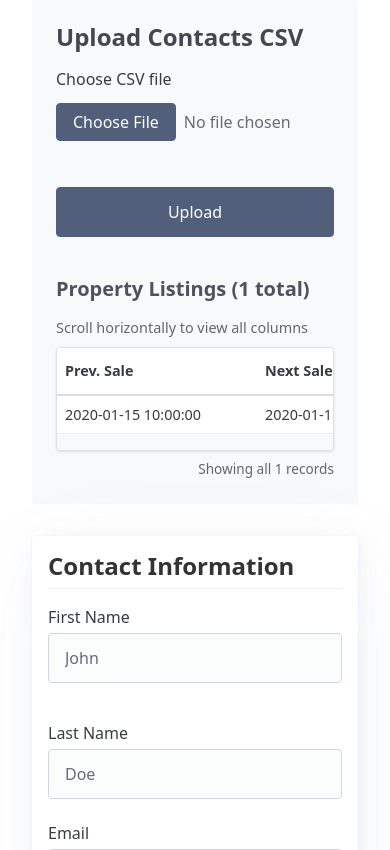
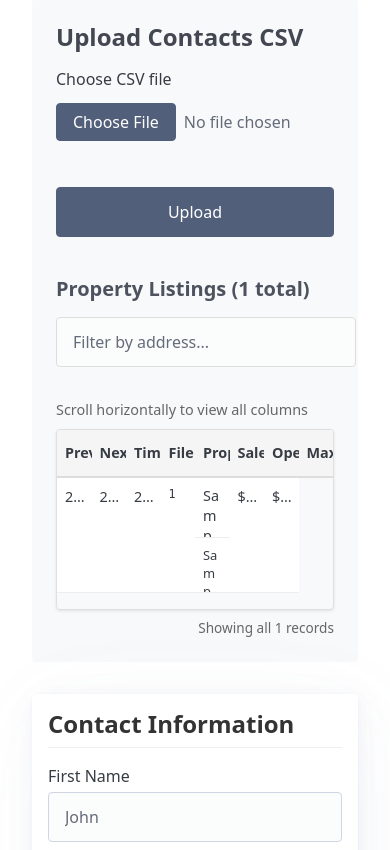
Before and after one commit to enrique-glitch/RealEstateAPISkipTrace, a Flask app: template templates/index.html in a window 390 px wide. Shown: the part 144-994 px from the top of the page. Run offline with Flask 3, Linux system fonts and the light colour scheme; the template is opened without the code that fills it: most values are stand-ins (such as "Sample title", 1, 10 or a date in 2020); some libraries are stand-ins or nearby versions.

Commit message:
feat: add resizable columns and address filtering with predictive text
- Implemented column resizing with visual handles
- Added real-time address search with predictive text suggestions
- Improved table UX with responsive design elements

```diff
--- a/templates/index.html
+++ b/templates/index.html
@@ -5,12 +5,101 @@
   <meta name="viewport" content="width=device-width, initial-scale=1" />
   <title>Skip Trace Lookup — RealEstateAPI</title>
   <link rel="stylesheet" href="https://cdn.jsdelivr.net/npm/@picocss/pico@2/css/pico.min.css">
-  <link rel="stylesheet" href="https://code.jquery.com/ui/1.13.2/themes/base/jquery-ui.css">
-  <script src="https://code.jquery.com/jquery-3.6.0.min.js"></script>
-  <script src="https://code.jquery.com/ui/1.13.2/jquery-ui.min.js"></script>
   <style>
     body { padding: 1rem; }
     .muted { color: #666; font-size: 0.9rem; }
+
+    /* Table container */
+    .table-container {
+      width: 100%;
+      overflow-x: auto;
+      border: 1px solid #e0e0e0;
+      border-radius: 4px;
+      box-shadow: 0 1px 3px rgba(0,0,0,0.1);
+      max-height: 70vh;
+    }
+
+    /* Table styles */
+    table {
+      width: 100%;
+      border-collapse: collapse;
+      table-layout: fixed;
+    }
+
+    /* Table header */
+    th {
+      padding: 0.75rem 0.5rem;
+      text-align: left;
+      border-bottom: 2px solid #ddd;
+      background-color: #f5f5f5;
+      white-space: nowrap;
+      position: relative;
+      min-width: 100px;
+    }
+
+    /* Table cells */
+    td {
+      padding: 0.5rem;
+      border-bottom: 1px solid #eee;
+      vertical-align: top;
+      word-wrap: break-word;
+      overflow: hidden;
+      text-overflow: ellipsis;
+    }
+
+    /* Text wrapping for specific columns */
+    td:nth-child(5),  /* Property Address */
+    td:nth-child(6) { /* Sale Location */
+      white-space: normal;
+      max-width: 300px;
+      line-height: 1.4;
+      max-height: 4.2em;
+      display: -webkit-box;
+      -webkit-line-clamp: 3;
+      -webkit-box-orient: vertical;
+    }
+
+    /* No wrap for specific columns */
+    td:nth-child(1),  /* Prev. Sale */
+    td:nth-child(2),  /* Next Sale */
+    td:nth-child(3),  /* Time */
+    td:nth-child(4),  /* File # */
+    td:nth-child(7),  /* Opening Bid */
+    td:nth-child(8) { /* Max Bid */
+      white-space: nowrap;
+    }
+
+    /* Monospace for file numbers */
+    td:nth-child(4) {
+      font-family: monospace;
+    }
+
+    /* Right align numeric columns */
+    td:nth-child(7),
+    td:nth-child(8) {
+      text-align: right;
+    }
+
+    /* Row striping */
+    .row-even { background-color: #f9f9f9; }
+    .row-odd { background-color: #ffffff; }
+
+    /* Column resizing */
+    .resize-handle {
+      position: absolute;
+      top: 0;
+      right: 0;
+      width: 5px;
+      height: 100%;
+      background: #ddd;
+      cursor: col-resize;
+      opacity: 0;
+      transition: opacity 0.2s;
+    }
+
+    th:hover .resize-handle {
+      opacity: 1;
+    }
     .search-section { margin-bottom: 1.5rem; }
     .search-section h3 {
       border-bottom: 1px solid #eee;
@@ -23,63 +112,7 @@
       padding-top: 1rem;
       border-top: 1px solid #eee;
     }
-    /* Make resizable by default */
-    .resizable {
-      overflow: hidden;
-      position: relative;
-    }
-
-    /* Add handle for resizing */
-    .resizable .ui-resizable-e {
-      cursor: col-resize;
-      width: 7px;
-      right: -5px;
-      top: 0;
-      bottom: 0;
-      background: #ddd;
-      position: absolute;
-      opacity: 0;
-      transition: opacity 0.2s;
-    }
-
-    /* Show handle on hover */
-    .resizable:hover .ui-resizable-e {
-      opacity: 1;
-    }
-
-    /* Table specific styles */
-    .resizable th {
-      position: relative;
-      min-width: 50px; /* Minimum column width */
-    }
-
-    /* Make sure the table fills its container */
-    table {
-      table-layout: fixed;
-      width: 100%;
-    }
   </style>
-  <script>
-    $(document).ready(function() {
-      // Make table headers resizable
-      $("th").resizable({
-        handles: 'e',
-        minWidth: 50, // Minimum width in pixels
-        resize: function(event, ui) {
-          // Update the width of the corresponding cells in the body
-          const index = $(this).index() + 1;
-          $('td:nth-child(' + index + ')').width(ui.size.width);
-        }
-      }).addClass('resizable');
-
-      // Initialize column widths based on header widths
-      $('th').each(function() {
-        const index = $(this).index() + 1;
-        const width = $(this).width();
-        $('td:nth-child(' + index + ')').width(width);
-      });
-    });
-  </script>
 </head>
 <body>
   <main class="container">
@@ -147,15 +180,26 @@
 
       {% if contacts %}
       <div style="margin-top: 1.5rem;">
-        <h4>Property Listings ({{ contacts|length }} total)</h4>
+        <div style="display: flex; justify-content: space-between; align-items: center; margin-bottom: 1rem; flex-wrap: wrap; gap: 1rem;">
+          <h4 style="margin: 0;">Property Listings (<span id="rowCount">{{ contacts|length }}</span> total)</h4>
+          <div style="position: relative; min-width: 300px;">
+            <input
+              type="text"
+              id="searchInput"
+              placeholder="Filter by address..."
+              style="width: 100%; padding: 0.5rem 1rem; border: 1px solid #ddd; border-radius: 4px;"
+              autocomplete="off"
+            >
+            <div id="suggestions" style="position: absolute; width: 100%; max-height: 200px; overflow-y: auto; background: white; border: 1px solid #ddd; border-top: none; border-radius: 0 0 4px 4px; display: none; z-index: 1000;"></div>
+          </div>
+        </div>
         <div style="margin: 0.5rem 0; font-size: 0.9em; color: #666;">
           Scroll horizontally to view all columns
         </div>
-        <div style="max-height: 70vh; overflow: auto; border: 1px solid #e0e0e0; border-radius: 4px; box-shadow: 0 1px 3px rgba(0,0,0,0.1);">
-          <div style="min-width: 1600px; overflow-x: auto;">
-            <table style="width: 100%; border-collapse: collapse; font-size: 0.9em;">
-              <thead>
-                <tr style="background-color: #f5f5f5;">
+        <div class="table-container">
+          <table style="font-size: 0.9em;">
+            <thead>
+              <tr>
                   <th style="padding: 0.75rem 0.5rem; text-align: left; border-bottom: 2px solid #ddd; white-space: nowrap; min-width: 100px;">Prev. Sale</th>
                   <th style="padding: 0.75rem 0.5rem; text-align: left; border-bottom: 2px solid #ddd; white-space: nowrap; min-width: 100px;">Next Sale</th>
                   <th style="padding: 0.75rem 0.5rem; text-align: left; border-bottom: 2px solid #ddd; white-space: nowrap;">Time</th>
@@ -166,27 +210,23 @@
                   <th style="padding: 0.75rem 0.5rem; text-align: right; border-bottom: 2px solid #ddd; white-space: nowrap;">Max Bid</th>
                 </tr>
               </thead>
-              <style>
-                .row-even { background-color: #f9f9f9; }
-                .row-odd { background-color: #ffffff; }
-              </style>
               <tbody>
                 {% for contact in contacts %}
-                <tr class="{% if loop.index % 2 == 0 %}row-even{% else %}row-odd{% endif %}" style="border-bottom: 1px solid #eee;">
-                  <td style="padding: 0.5rem; border-bottom: 1px solid #eee; white-space: nowrap;">{{ contact.sale_date_previous or '-' }}</td>
-                  <td style="padding: 0.5rem; border-bottom: 1px solid #eee; white-space: nowrap; font-weight: 500;">{{ contact.sale_date_projected or '-' }}</td>
-                  <td style="padding: 0.5rem; border-bottom: 1px solid #eee; white-space: nowrap;">{{ contact.sale_time or '-' }}</td>
-                  <td style="padding: 0.5rem; border-bottom: 1px solid #eee; white-space: nowrap; font-family: monospace;">{{ contact.file_number or '-' }}</td>
-                  <td style="padding: 0.5rem; border-bottom: 1px solid #eee;">{{ contact.property_address or '-' }}</td>
-                  <td style="padding: 0.5rem; border-bottom: 1px solid #eee; max-width: 300px; word-wrap: break-word; font-size: 0.9em; line-height: 1.4;">{{ contact.place_of_sale or '-' }}</td>
-                  <td style="padding: 0.5rem; border-bottom: 1px solid #eee; text-align: right; white-space: nowrap;">
+                <tr class="{% if loop.index % 2 == 0 %}row-even{% else %}row-odd{% endif %}">
+                  <td title="{{ contact.sale_date_previous or '' }}">{{ contact.sale_date_previous or '-' }}</td>
+                  <td title="{{ contact.sale_date_projected or '' }}" style="font-weight: 500;">{{ contact.sale_date_projected or '-' }}</td>
+                  <td title="{{ contact.sale_time or '' }}">{{ contact.sale_time or '-' }}</td>
+                  <td title="{{ contact.file_number or '' }}">{{ contact.file_number or '-' }}</td>
+                  <td title="{{ contact.property_address or '' }}">{{ contact.property_address or '-' }}</td>
+                  <td title="{{ contact.place_of_sale or '' }}" style="font-size: 0.9em;">{{ contact.place_of_sale or '-' }}</td>
+                  <td>
                     {% if contact.opening_bid_amount %}
                       ${{ "%0.2f"|format(contact.opening_bid_amount|float) }}
                     {% else %}
                       -
                     {% endif %}
                   </td>
-                  <td style="padding: 0.5rem; border-bottom: 1px solid #eee; text-align: right; white-space: nowrap; font-weight: 500;">
+                  <td style="font-weight: 500;">
                     {% if contact.max_bid_amount %}
                       ${{ "%0.2f"|format(contact.max_bid_amount|float) }}
                     {% else %}
@@ -296,5 +336,157 @@
       {% endif %}
     {% endwith %}
   </main>
+  <script>
+    document.addEventListener('DOMContentLoaded', function() {
+      const thEls = document.querySelectorAll('th');
+      let startX;
+      let startWidth;
+      let th;
+      let index;
+      let isResizing = false;
+
+      // Add resize handle to each header
+      thEls.forEach((thEl, i) => {
+        // Skip the last column
+        if (i < thEls.length - 1) {
+          const handle = document.createElement('div');
+          handle.className = 'resize-handle';
+          thEl.appendChild(handle);
+          thEl.style.position = 'relative';
+          thEl.style.cursor = 'col-resize';
+
+          thEl.addEventListener('mousedown', (e) => {
+            if (e.target === handle || e.offsetX > thEl.offsetWidth - 10) {
+              isResizing = true;
+              th = thEl;
+              index = i;
+              startX = e.pageX;
+              startWidth = th.offsetWidth;
+              document.body.style.cursor = 'col-resize';
+              document.body.style.userSelect = 'none';
+              e.preventDefault();
+            }
+          });
+        }
+      });
+
+      // Handle mouse move for resizing
+      document.addEventListener('mousemove', (e) => {
+        if (!isResizing) return;
+
+        const newWidth = startWidth + (e.pageX - startX);
+        if (newWidth > 50) { // Minimum width of 50px
+          th.style.width = `${newWidth}px`;
+
+          // Update all cells in this column
+          const cells = document.querySelectorAll(`td:nth-child(${index + 1})`);
+          cells.forEach(cell => {
+            cell.style.width = `${newWidth}px`;
+          });
+        }
+      });
+
+      // Clean up on mouse up
+      document.addEventListener('mouseup', () => {
+        if (isResizing) {
+          isResizing = false;
+          document.body.style.cursor = '';
+          document.body.style.userSelect = '';
+        }
+      });
+
+      // Prevent text selection while resizing
+      document.addEventListener('selectstart', (e) => {
+        if (isResizing) {
+          e.preventDefault();
+        }
+      });
+    });
+  </script>
+  <script>
+    document.addEventListener('DOMContentLoaded', function() {
+      const searchInput = document.getElementById('searchInput');
+      const suggestions = document.getElementById('suggestions');
+      const tableRows = Array.from(document.querySelectorAll('tbody tr'));
+      const rowCount = document.getElementById('rowCount');
+      let allAddresses = [];
+
+      // Extract all unique addresses for suggestions
+      tableRows.forEach(row => {
+        const address = row.cells[4].textContent.trim(); // Address is in the 5th column
+        if (address && address !== '-' && !allAddresses.includes(address)) {
+          allAddresses.push(address);
+        }
+      });
+
+      // Filter table based on search input
+      function filterTable(searchTerm) {
+        const term = searchTerm.toLowerCase();
+        let visibleCount = 0;
+
+        tableRows.forEach(row => {
+          const address = row.cells[4].textContent.toLowerCase();
+          const isVisible = address.includes(term);
+          row.style.display = isVisible ? '' : 'none';
+          if (isVisible) visibleCount++;
+        });
+
+        rowCount.textContent = visibleCount;
+      }
+
+      // Show suggestions based on input
+      function showSuggestions(term) {
+        if (!term) {
+          suggestions.style.display = 'none';
+          return;
+        }
+
+        const filtered = allAddresses.filter(addr =>
+          addr.toLowerCase().includes(term.toLowerCase())
+        );
+
+        if (filtered.length > 0) {
+          suggestions.innerHTML = filtered.slice(0, 5).map(addr =>
+            `<div style="padding: 8px 12px; cursor: pointer; border-bottom: 1px solid #eee;"
+                onclick="document.getElementById('searchInput').value = this.textContent; filterTable(this.textContent); this.parentNode.style.display = 'none';">
+              ${addr}
+            </div>`
+          ).join('');
+          suggestions.style.display = 'block';
+        } else {
+          suggestions.style.display = 'none';
+        }
+      }
+
+      // Event listeners
+      searchInput.addEventListener('input', (e) => {
+        const term = e.target.value.trim();
+        filterTable(term);
+        showSuggestions(term);
+      });
+
+      searchInput.addEventListener('focus', () => {
+        if (searchInput.value.trim()) {
+          showSuggestions(searchInput.value.trim());
+        }
+      });
+
+      document.addEventListener('click', (e) => {
+        if (e.target !== searchInput) {
+          suggestions.style.display = 'none';
+        }
+      });
+
+      // Close suggestions when pressing Escape
+      searchInput.addEventListener('keydown', (e) => {
+        if (e.key === 'Escape') {
+          suggestions.style.display = 'none';
+        }
+      });
+
+      // Initialize with all rows visible
+      rowCount.textContent = tableRows.length;
+    });
+  </script>
 </body>
 </html>
```
